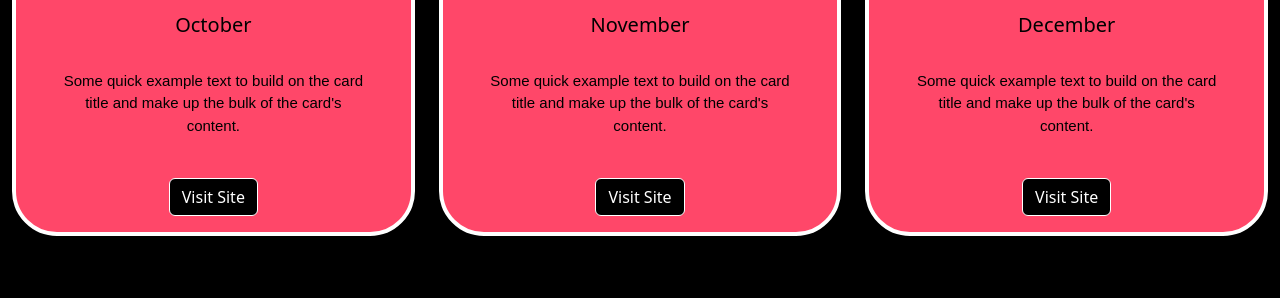
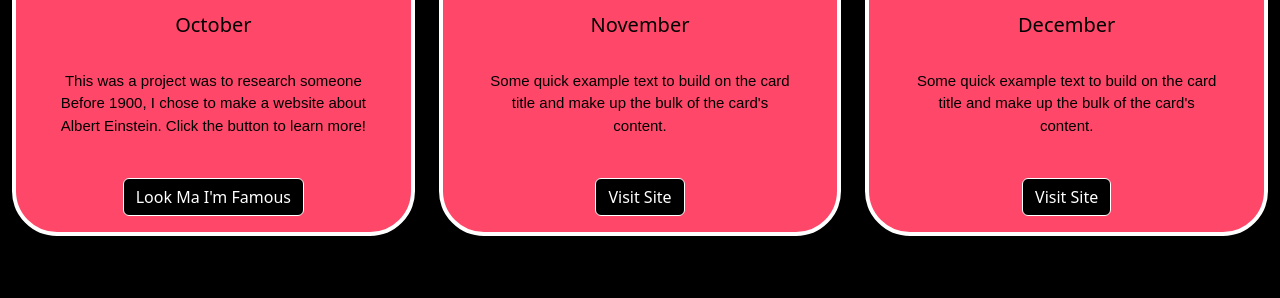
Before and after one commit to zahrevans/MonthlyWebsiteGallery, a plain HTML site: page index.html in a window 1280 px wide. Shown: the part 982-1280 px from the top of the page. Drawn offline with nearby package versions, Linux system fonts and the light colour scheme; a web font is replaced by a local one.

Commit message:
October site Added

```diff
--- a/index.html
+++ b/index.html
@@ -121,10 +121,11 @@
               <div class="card-body">
                 <h5 class="card-title">October</h5>
                 <p class="card-text">
-                  Some quick example text to build on the card title and make up
-                  the bulk of the card's content.
+                  This was a project was to research someone Before 1900, I
+                  chose to make a website about Albert Einstein. Click the
+                  button to learn more!
                 </p>
-                <a href="#" class="btn btn-primary">Visit Site</a>
+                <a href="#" class="btn btn-primary">Look Ma I'm Famous</a>
               </div>
             </div>
           </div>
```
